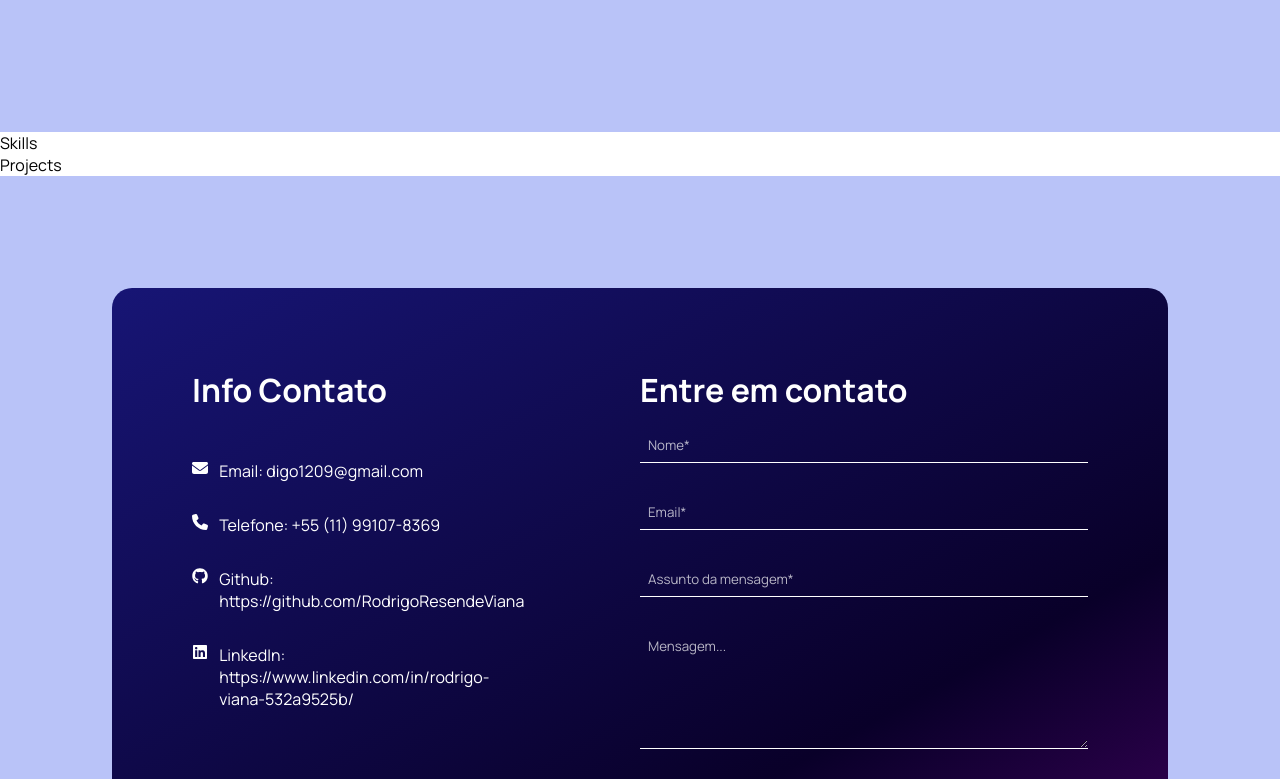
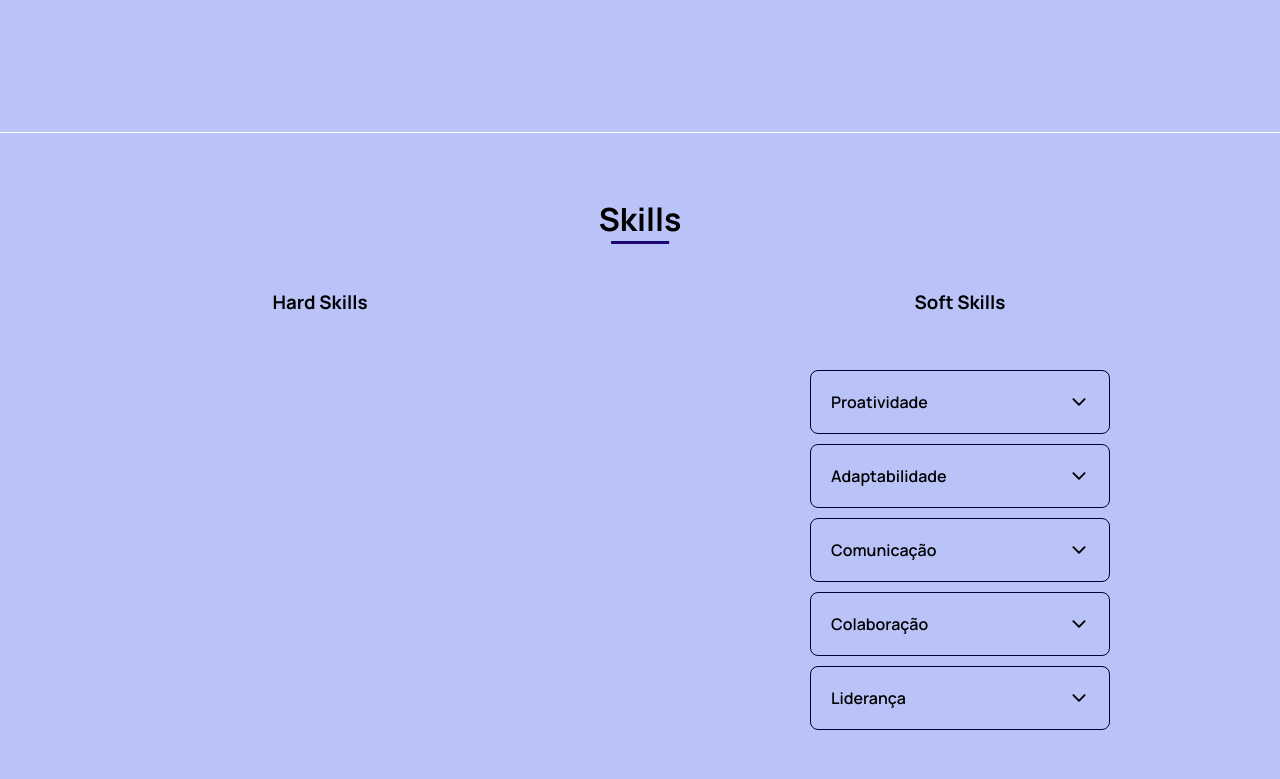
Before and after one commit to RodrigoResendeViana/Portifolio, a React (Create React App) app: page / in a window 1280 px wide. Shown: the part 1645-2424 px from the top of the page. Built offline with nearby package versions, Linux system fonts and the light colour scheme.

Commit message:
Iniciando secao Skills

```diff
--- a/src/container/Contact/Contact.css
+++ b/src/container/Contact/Contact.css
@@ -65,4 +65,5 @@
   color: white;
   border: 2px solid white;
   outline: none;
+  cursor: pointer;
 }/*# sourceMappingURL=Contact.css.map */
--- a/src/container/Contact/Contact.jsx
+++ b/src/container/Contact/Contact.jsx
@@ -84,7 +84,7 @@ const Contact = () => {
           />
           <input
             type="text"
-            placeholder='Assunto da mensagem*'
+            placeholder='Assunto*'
             name="assunto"
             value={assunto}
             onChange={handleChangeInput}
--- a/src/container/Contact/Contact.scss
+++ b/src/container/Contact/Contact.scss
@@ -66,6 +66,7 @@
         color: white;
         border: 2px solid white;
         outline: none;
+        cursor: pointer;
     }
 
 
--- a/src/container/Skills/Skills.css
+++ b/src/container/Skills/Skills.css
@@ -1 +1,109 @@
-/*# sourceMappingURL=Skills.css.map */
+.portifolio__skills {
+  background: #b9c3f8;
+  display: flex;
+  flex-direction: column;
+  align-items: center;
+  padding-top: 4rem;
+  margin-top: 1px;
+}
+
+.portifolio__skills-titulo {
+  position: relative;
+}
+
+.portifolio__skills-titulo::before {
+  content: "";
+  position: absolute;
+  top: 100%;
+  left: 50%;
+  width: 70%;
+  height: 3px;
+  background: rgb(28, 4, 115);
+  transform: translateX(-50%);
+}
+
+.portifolio__skills-all {
+  width: 100%;
+  margin-top: 3rem;
+  display: flex;
+  flex-direction: row;
+}
+.portifolio__skills-all .portifolio__skills-hardskills {
+  flex: 1;
+  display: flex;
+  flex-direction: column;
+  align-items: center;
+}
+.portifolio__skills-all .portifolio__skills-softskills {
+  flex: 1;
+  display: flex;
+  flex-direction: column;
+  align-items: center;
+}
+
+.container-perguntas {
+  position: relative;
+  display: flex;
+  flex-direction: column;
+  align-items: center;
+  padding: 30px 0;
+  overflow: hidden;
+}
+
+.accordion {
+  margin: 0 auto;
+  display: flex;
+  flex-direction: column;
+  justify-content: center;
+  align-items: center;
+  width: 600px;
+  padding: 10px 0;
+  margin: 10px;
+}
+
+.accordion-box {
+  width: 50%;
+  background-color: transparent;
+  padding: 20px;
+  margin: 5px 0;
+  border-radius: 8px;
+  transition: 0.5s ease;
+  border: 1px solid rgb(0, 0, 57);
+}
+
+.accordion-heading {
+  display: flex;
+  justify-content: space-between;
+  align-items: center;
+  cursor: pointer;
+}
+
+.heading {
+  font-size: 16px;
+  font-weight: 600;
+}
+
+.icone-setaBaixo,
+.icone-setaCima {
+  font-size: 20px;
+}
+
+.accordion-text {
+  max-height: 0;
+  overflow: hidden;
+  font-size: 14px;
+  padding-top: 10px;
+  transition: max-height 0.5s ease;
+}
+
+.active {
+  transition: 0.5s ease;
+  width: 50%;
+  color: white;
+  max-height: 200px;
+}
+
+.active .accordion-text {
+  max-height: 200px;
+  padding-top: 10px;
+}/*# sourceMappingURL=Skills.css.map */
--- a/src/container/Skills/Skills.jsx
+++ b/src/container/Skills/Skills.jsx
@@ -1,10 +1,64 @@
-import React from 'react'
+import React, {useState} from 'react';
+import { IoIosArrowDown, IoIosArrowUp } from "react-icons/io";
 
 import './Skills.css'
 
+const SoftSkill = ({ skill, texto }) => {
+  const [isActive, setIsActive] = useState(false);
+
+  const toggleActive = () => {
+    setIsActive(!isActive);
+  };
+
+  return (
+    <div className={`accordion-box ${isActive ? 'active linear__bg' : ''}`} onClick={toggleActive}>
+      <div className='accordion-heading'>
+        <p className='heading'>{skill}</p>
+        {isActive ? <IoIosArrowUp className='icone-setaCima' /> : <IoIosArrowDown className='icone-setaBaixo'/>}
+      </div>
+      {isActive && (
+        <div className="accordion-text">
+          <p>{texto}</p>
+        </div>
+      )}
+    </div>
+  )
+}
+
 const Skills = () => {
   return (
-    <div>Skills</div>
+    <>
+    <div className='portifolio__skills' id='skills'>
+      <h1 className='portifolio__skills-titulo'>Skills</h1>
+      <div className="portifolio__skills-all">
+        <div className="portifolio__skills-hardskills">
+          <h3>Hard Skills</h3>
+        </div>
+        <div className='portifolio__skills-softskills'>
+          <h3>Soft Skills</h3>
+          <div className='container-perguntas'>
+            <div className="accordion">
+              <SoftSkill skill="Proatividade"
+                        texto="Lorem ipsum dolor sit amet consectetur adipisicing elit. Repudiandae at ad quia odit eos hic nobis cupiditate, vel, quos corrupti iure aperiam quidem nisi quas temporibus labore rerum delectus! Dolore?"
+                        />
+              <SoftSkill skill="Adaptabilidade"
+                        texto="Sim, todas as adoções são gratuitas, mas incentivamos doações para ajudar outros animais em necessidade."
+                        />
+              <SoftSkill skill="Comunicação"
+                        texto="Sim, todos os gatos disponíveis para adoção são castrados."
+                        />
+              <SoftSkill skill="Colaboração"
+                        texto="Adotar um gato é uma responsabilidade. É importante considerar os custos e o tempo necessários para cuidar adequadamente dele."
+                        />
+              <SoftSkill skill="Liderança"
+                        texto="Adotar um gato é uma responsabilidade. É importante considerar os custos e o tempo necessários para cuidar adequadamente dele."
+                        />
+            </div>
+          </div>
+        </div>
+      </div>
+    </div>
+    </>
   )
 }
 
--- a/src/container/Skills/Skills.scss
+++ b/src/container/Skills/Skills.scss
@@ -0,0 +1,110 @@
+.portifolio__skills{
+    background: #b9c3f8;
+    display: flex;
+    flex-direction: column;
+    align-items: center;
+    padding-top: 4rem;
+    margin-top: 1px;
+}
+
+.portifolio__skills-titulo{
+    position: relative;
+}
+
+.portifolio__skills-titulo::before{
+    content: '';
+    position: absolute;
+    top: 100%;
+    left: 50%;
+    width: 70%;
+    height: 3px;
+    background: rgb(28, 4, 115);
+    transform: translateX(-50%);
+}
+
+.portifolio__skills-all{
+    width: 100%;
+    margin-top: 3rem;
+    display: flex;
+    flex-direction: row;
+
+    .portifolio__skills-hardskills{
+        flex: 1;
+        display: flex;
+        flex-direction: column;
+        align-items: center;
+    }
+
+    .portifolio__skills-softskills{
+        flex: 1;
+        display: flex;
+        flex-direction: column;
+        align-items: center;
+    }
+}
+.container-perguntas {
+    position: relative;
+    display: flex;
+    flex-direction: column;
+    align-items: center;
+    padding: 30px 0;
+    overflow: hidden;
+}
+
+.accordion {
+    margin: 0 auto;
+    display: flex;
+    flex-direction: column;
+    justify-content: center;
+    align-items: center;
+    width: 600px;
+    padding: 10px 0;
+    margin: 10px;
+}
+
+.accordion-box {
+    width: 50%;
+    background-color: transparent;
+    padding: 20px;
+    margin: 5px 0;
+    border-radius: 8px;
+    transition: 0.5s ease;
+    border: 1px solid rgb(0, 0, 57);
+}
+
+.accordion-heading {
+    display: flex;
+    justify-content: space-between;
+    align-items: center;
+    cursor: pointer;
+}
+
+.heading {
+    font-size: 16px;
+    font-weight: 600;
+}
+
+.icone-setaBaixo,
+.icone-setaCima {
+    font-size: 20px;
+}
+
+.accordion-text {
+    max-height: 0;
+    overflow: hidden;
+    font-size: 14px;
+    padding-top: 10px;
+    transition: max-height 0.5s ease;
+}
+
+.active {
+    transition: 0.5s ease;
+    width: 50%;
+    color: white;
+    max-height: 200px;
+}
+
+.active .accordion-text {
+    max-height: 200px;
+    padding-top: 10px;
+}
```
Also changed, not shown: 2 other files (tests, documents, lock files or other folders).
